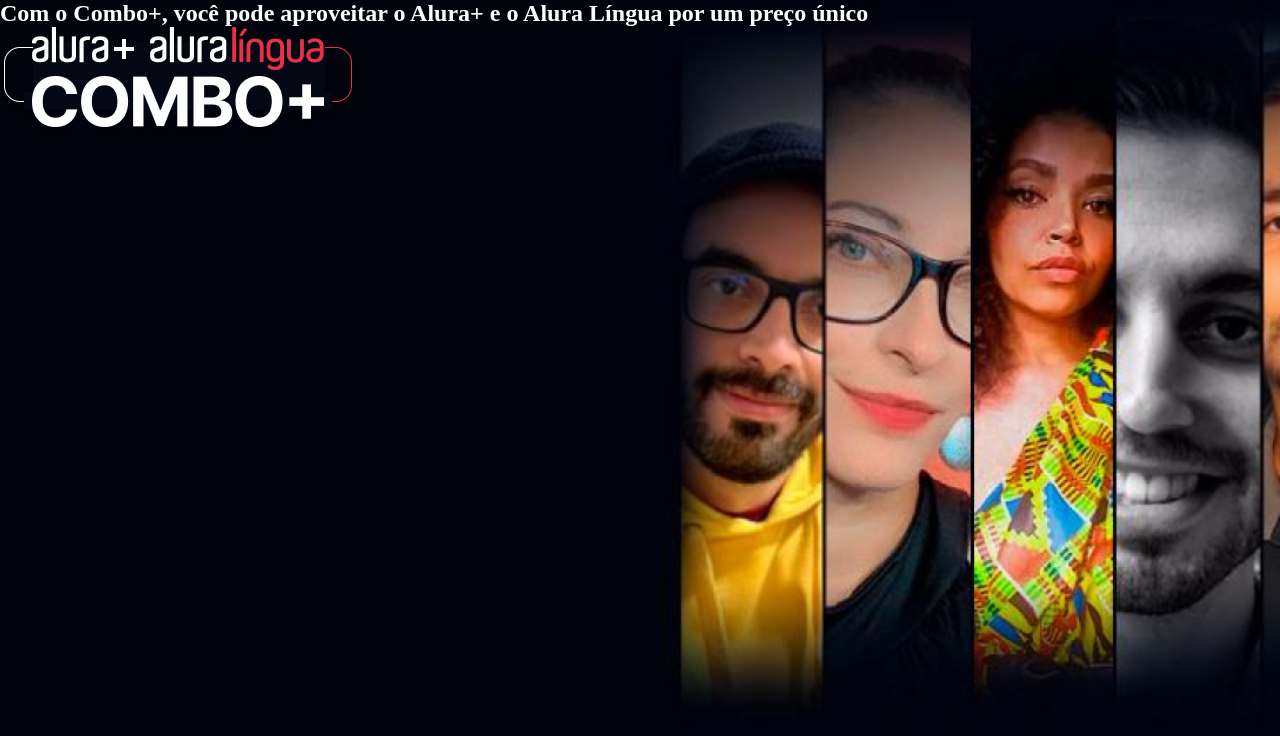
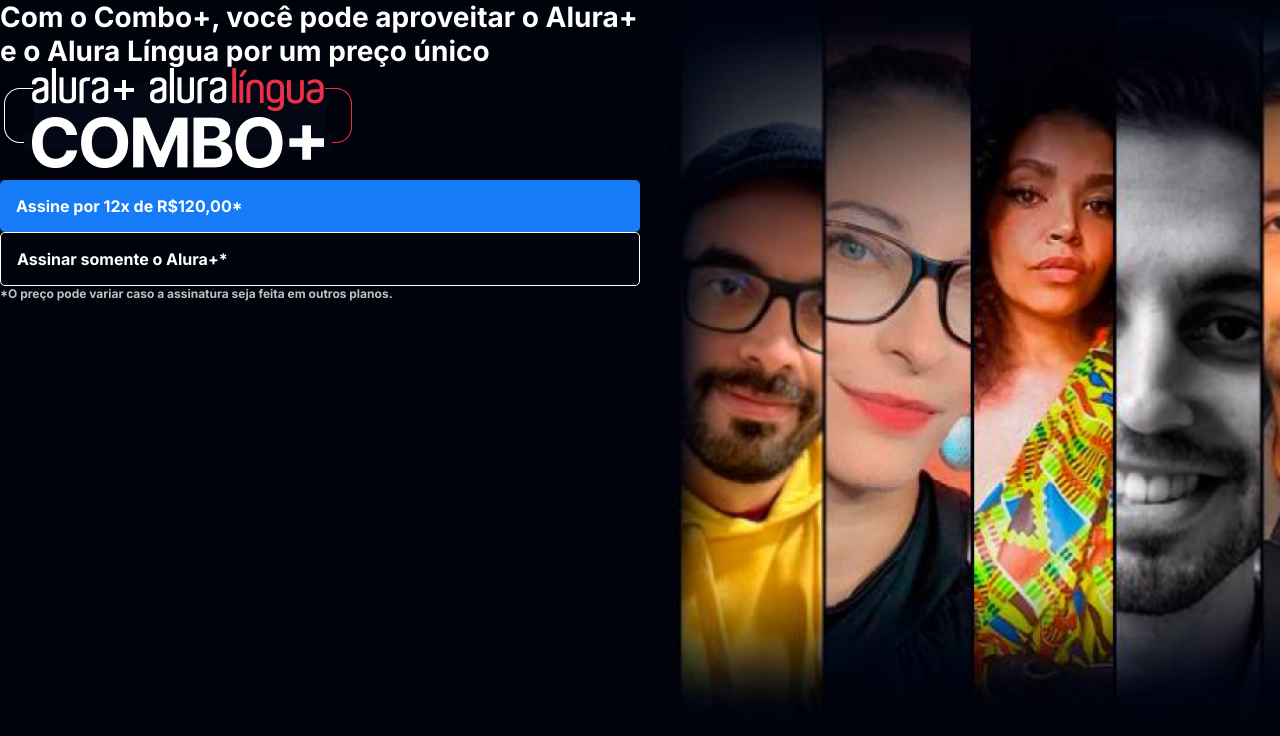
Before and after one commit to FellipeOliveiraBartalini/cursos-alura, a plain HTML site: page Praticando_CSS_HTML/index.html in a window 1280 px wide. Drawn offline with Linux system fonts and the light colour scheme.

Commit message:
--Aula2-- Criado base do cabeçalho

```diff
--- a/Praticando_CSS_HTML/index.html
+++ b/Praticando_CSS_HTML/index.html
@@ -5,14 +5,23 @@
     <meta http-equiv="X-UA-Compatible" content="IE=edge">
     <meta name="viewport" content="width=device-width, initial-scale=1.0">
 
+    <link rel="preconnect" href="https://fonts.googleapis.com">
+    <link rel="preconnect" href="https://fonts.gstatic.com" crossorigin>
+    <link href="https://fonts.googleapis.com/css2?family=Inter:wght@700&family=Montserrat:ital@0;1&display=swap" rel="stylesheet">
+
     <link rel="stylesheet" href="styles.css">
 
     <title>Alura Plus</title>
 </head>
 <body>
     <section class="container principal">
-        <h1>Com o Combo+, você pode aproveitar o Alura+ e o Alura Língua por um preço único</h1>
-        <img src="img/Combo.png" alt="O combo+ é a junção do Alura+ e o Alura Língua">
+        <div>
+            <h1 class="container__titulo">Com o Combo+, você pode aproveitar o Alura+ e o Alura Língua por um preço único</h1>
+            <img src="img/Combo.png" alt="O combo+ é a junção do Alura+ e o Alura Língua">
+            <a href="www.alura.com.br" class="container__botao">Assine por 12x de R$120,00*</a>
+            <a href="www.alura.com.br" class="container__botao container__botao_secundario">Assinar somente o Alura+*</a>
+            <p class="container__aviso">*O preço pode variar caso a assinatura seja feita em outros planos.</p>
+        </div>
     </section>
 </body>
 </html>
--- a/Praticando_CSS_HTML/styles.css
+++ b/Praticando_CSS_HTML/styles.css
@@ -5,6 +5,8 @@
     --cinza-secondario: #c0c0c0;
     --bota-azul: #167bf7;
     --cor-de-fundo: #00030c;
+
+    --fonte-principal: 'Inter', sans-serif;
 }
 
 * {
@@ -13,12 +15,12 @@
 }
 
 body {
+    font-family: var(--fonte-principal);
+    font-size: 16px;
+    font-weight: 400;
+
     color: var(--branco-principal);
     background-color: var(--cor-de-fundo);
-}
-
-.container {
-    height: 100vh;
 }
 
 .principal {
@@ -26,3 +28,37 @@
     background-repeat: no-repeat;
     background-size: cover;
 }
+
+.container {
+    display: grid;
+    grid-template-columns: repeat(2, 50%);
+
+    height: 100vh;
+}
+
+.container__titulo {
+    font-size: 28px;
+    font-weight: 700;
+}
+
+.container__botao {
+    display: block;
+    padding: 1em;
+
+    color: var(--branco-principal);
+    background-color: var(--bota-azul);
+    text-decoration: none;
+
+    border-radius: 5px;
+}
+
+.container__botao_secundario {
+    background-color: transparent;
+
+    border: 1px solid var(--branco-principal);
+}
+
+.container__aviso {
+    font-size: 12px;
+    color: var(--cinza-secondario);
+}
```
